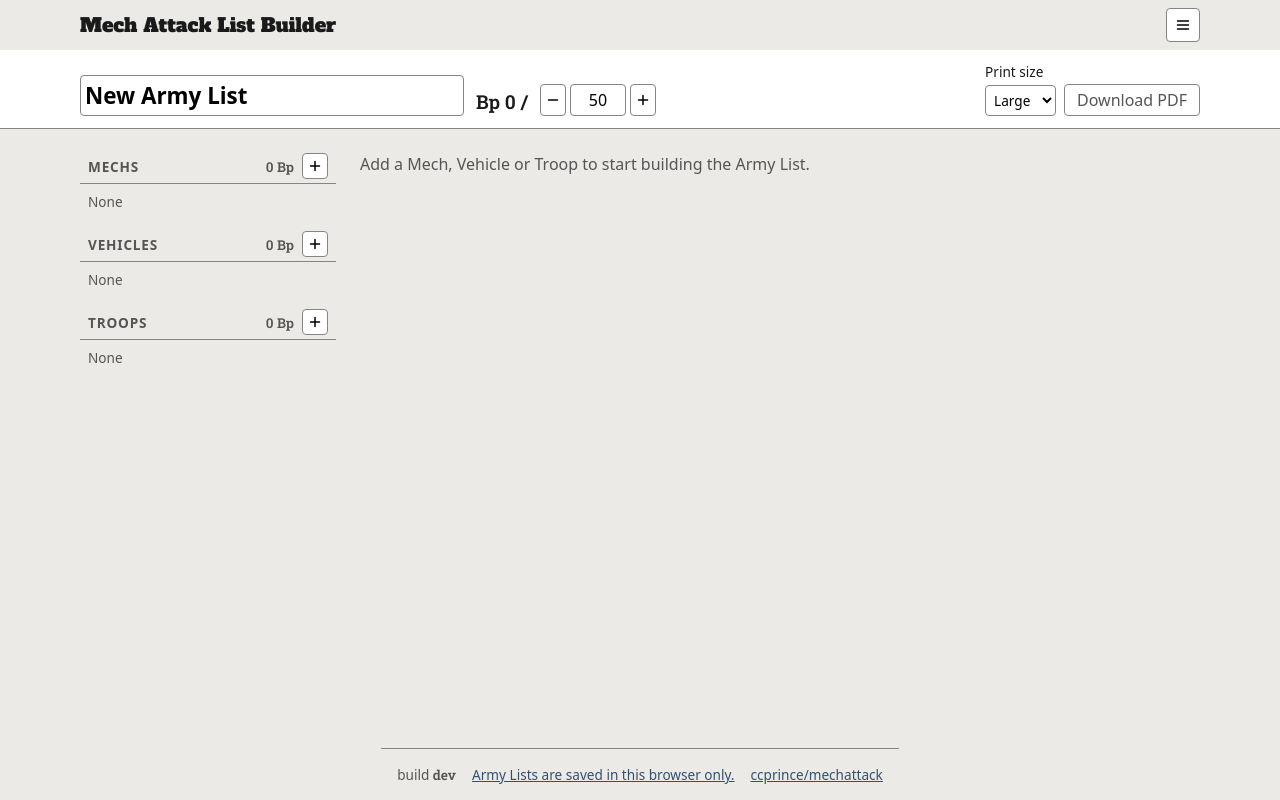
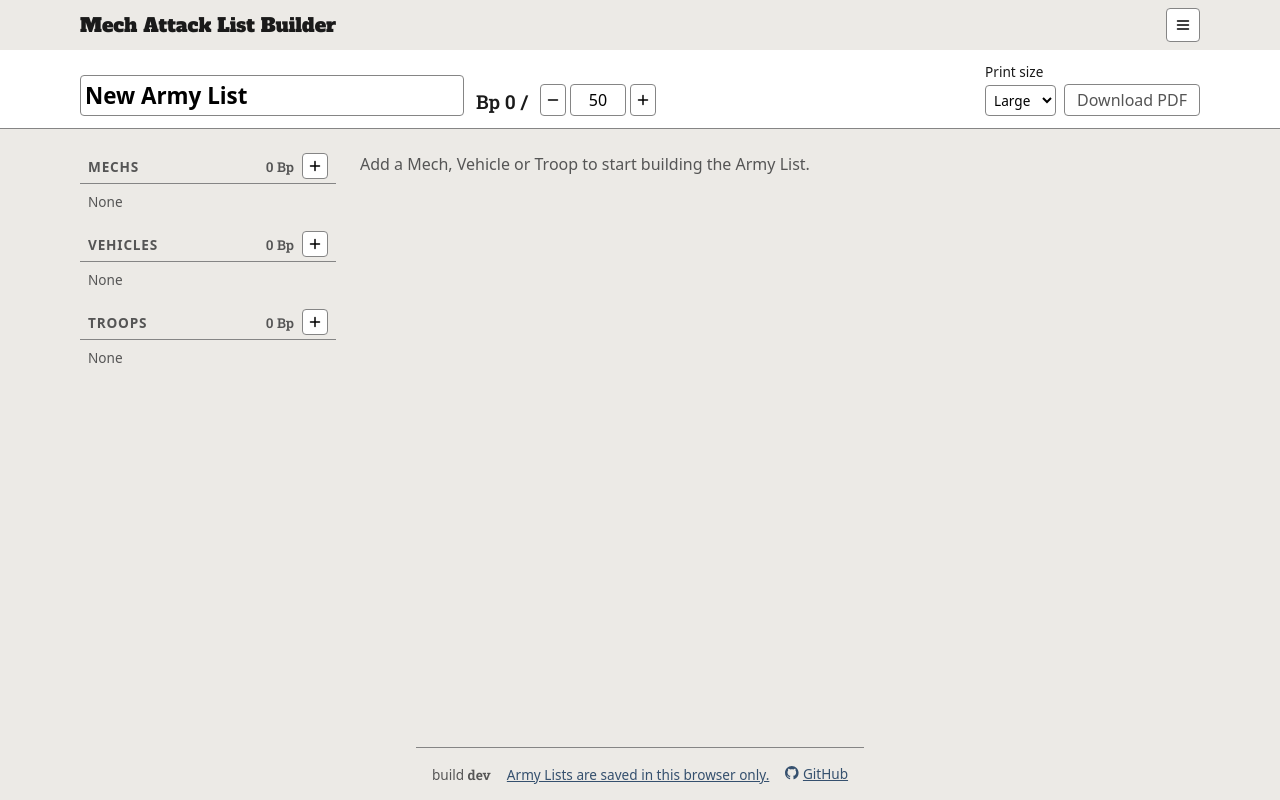
Before and after one commit to ccprince/mechattack, a React (Vite) app: page / in a window 1280 px wide. Built offline with nearby package versions, Linux system fonts and the light colour scheme.

Commit message:
Name the footer's GitHub link, with GitHub's mark (#76)
* Name the footer's GitHub link, with GitHub's mark

Part of #73

* Share icon attributes with the GitHub mark; tidy review notes

Part of #73

```diff
--- a/src/ui/AppFooter.module.css
+++ b/src/ui/AppFooter.module.css
@@ -35,3 +35,16 @@
 .build a {
   font-family: var(--font-value);
 }
+
+/* The mark sits beside the word at the text's own height, so the link says what it leads to (#73). */
+.github {
+  display: inline-flex;
+  gap: var(--space-1);
+  align-items: center;
+}
+
+.github svg {
+  width: 1em;
+  height: 1em;
+  flex: none;
+}
--- a/src/ui/AppFooter.tsx
+++ b/src/ui/AppFooter.tsx
@@ -1,5 +1,6 @@
 import styles from './AppFooter.module.css';
 import { buildLabel, repoUrl } from './buildLabel';
+import { GitHubIcon } from './icons';
 
 /** Identifies the build for a player checking what changed or reporting a problem (ADR 0006). */
 const build = buildLabel(import.meta.env.VITE_BUILD);
@@ -17,7 +18,10 @@
         </button>
       </p>
       <p>
-        <a href={repoUrl}>ccprince/mechattack</a>
+        <a href={repoUrl} className={styles.github}>
+          <GitHubIcon />
+          GitHub
+        </a>
       </p>
     </footer>
   );
--- a/src/ui/icons.tsx
+++ b/src/ui/icons.tsx
@@ -1,7 +1,7 @@
 /*
  * The app's icons, drawn inline rather than pulled from a package: a few shapes aren't
- * worth a dependency. Each is a 16 box stroked in `currentColor`, so it follows the ink in both
- * colour schemes, and is hidden from screen readers — the button around it carries the name.
+ * worth a dependency. Each is a 16 box drawn in `currentColor`, so it follows the ink in both
+ * colour schemes, and is hidden from screen readers — the button or link around it carries the name.
  */
 
 const iconAttributes = {
@@ -58,3 +58,12 @@
     </svg>
   );
 }
+
+/** GitHub's mark (from Octicons), filled rather than stroked, as GitHub draws it. */
+export function GitHubIcon() {
+  return (
+    <svg {...iconAttributes} fill="currentColor" stroke="none">
+      <path d="M8 0c4.42 0 8 3.58 8 8a8.013 8.013 0 0 1-5.45 7.59c-.4.08-.55-.17-.55-.38 0-.27.01-1.13.01-2.2 0-.75-.25-1.23-.54-1.48 1.78-.2 3.65-.88 3.65-3.95 0-.88-.31-1.59-.82-2.15.08-.2.36-1.02-.08-2.12 0 0-.67-.22-2.2.82-.64-.18-1.32-.27-2-.27-.68 0-1.36.09-2 .27-1.53-1.03-2.2-.82-2.2-.82-.44 1.1-.16 1.92-.08 2.12-.51.56-.82 1.28-.82 2.15 0 3.06 1.86 3.75 3.64 3.95-.23.2-.44.55-.51 1.07-.46.21-1.61.55-2.33-.66-.15-.24-.6-.83-1.23-.82-.67.01-.27.38.01.53.34.19.73.9.82 1.13.16.45.68 1.31 2.69.94 0 .67.01 1.3.01 1.49 0 .21-.15.45-.55.38A7.995 7.995 0 0 1 0 8c0-4.42 3.58-8 8-8Z" />
+    </svg>
+  );
+}
```
Also changed, not shown: 1 other file (tests, documents, lock files or other folders).
